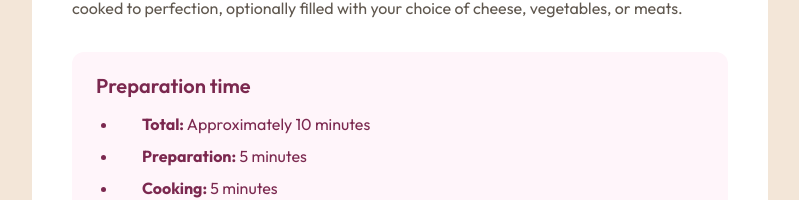
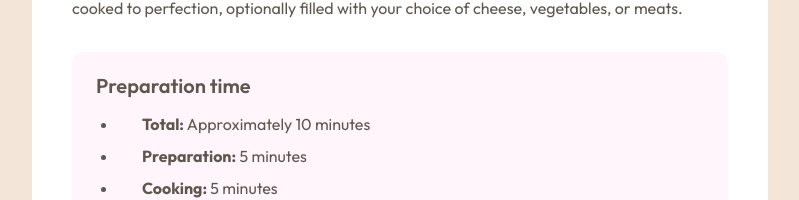
Before and after one commit to 000zer/recipe_page, a plain HTML site: page index.html in a window 1280 px wide. Shown: the part 606-806 px from the top of the page, without its empty margins (240-1039 px from the left). Drawn offline with Linux system fonts and the light colour scheme.

Commit message:
Update style.css

```diff
--- a/css/style.css
+++ b/css/style.css
@@ -57,9 +57,9 @@ body{
 .recipe_time_title {
     font-size: 20px;
     font-weight: 600;
-    color: var(--Rose_800);
     margin: 0;
     line-height: 1;
+    color: var(--Stone_600);
 }
 .recipe_time_value span {
     font-weight: 700;
@@ -68,6 +68,7 @@ body{
     list-style-position: outside;
     margin-top: 8px;
     padding-left: 24px;
+    color: var(--Stone_600);
 }
 .recipe_time_value {
     color: var(--Rose_800);
```
